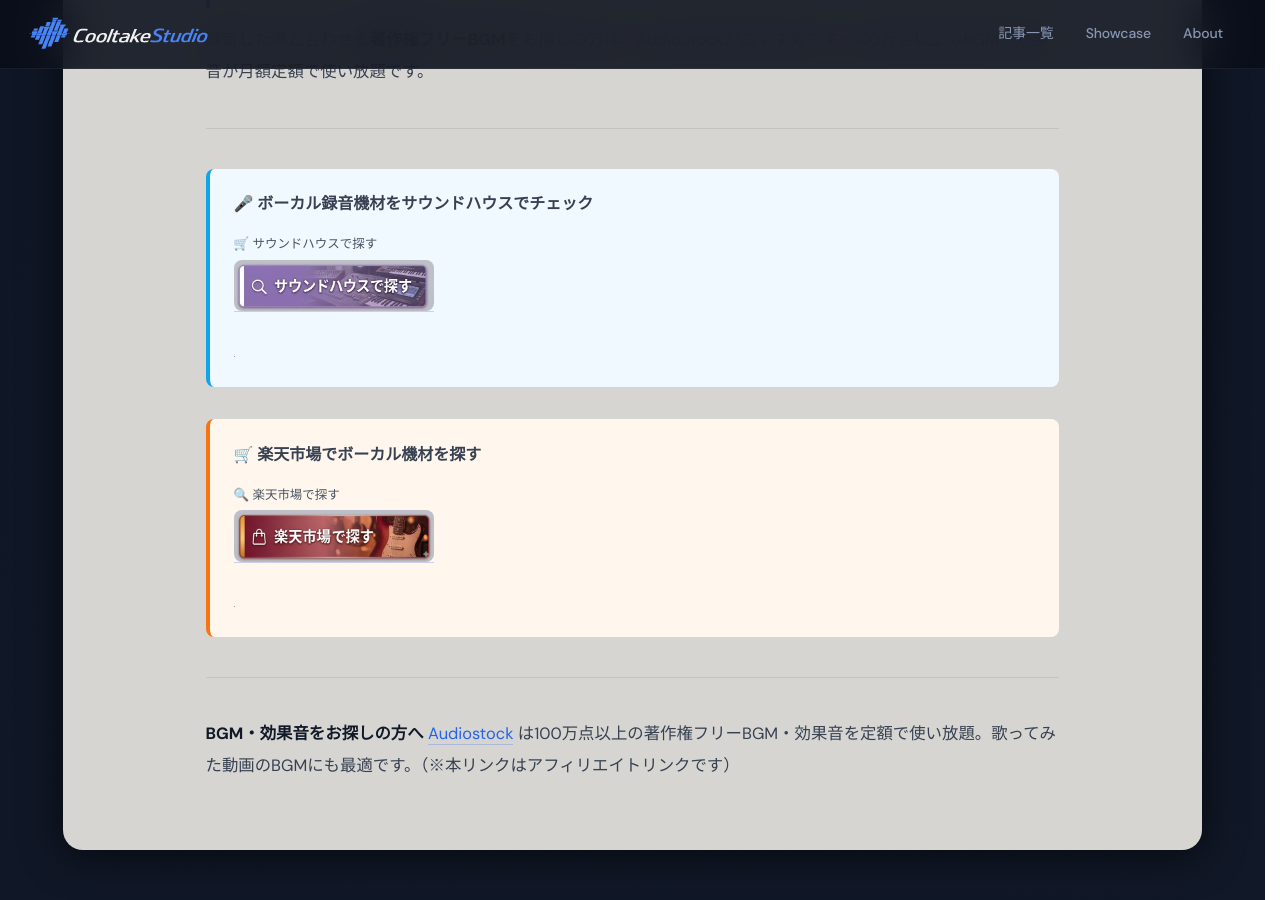
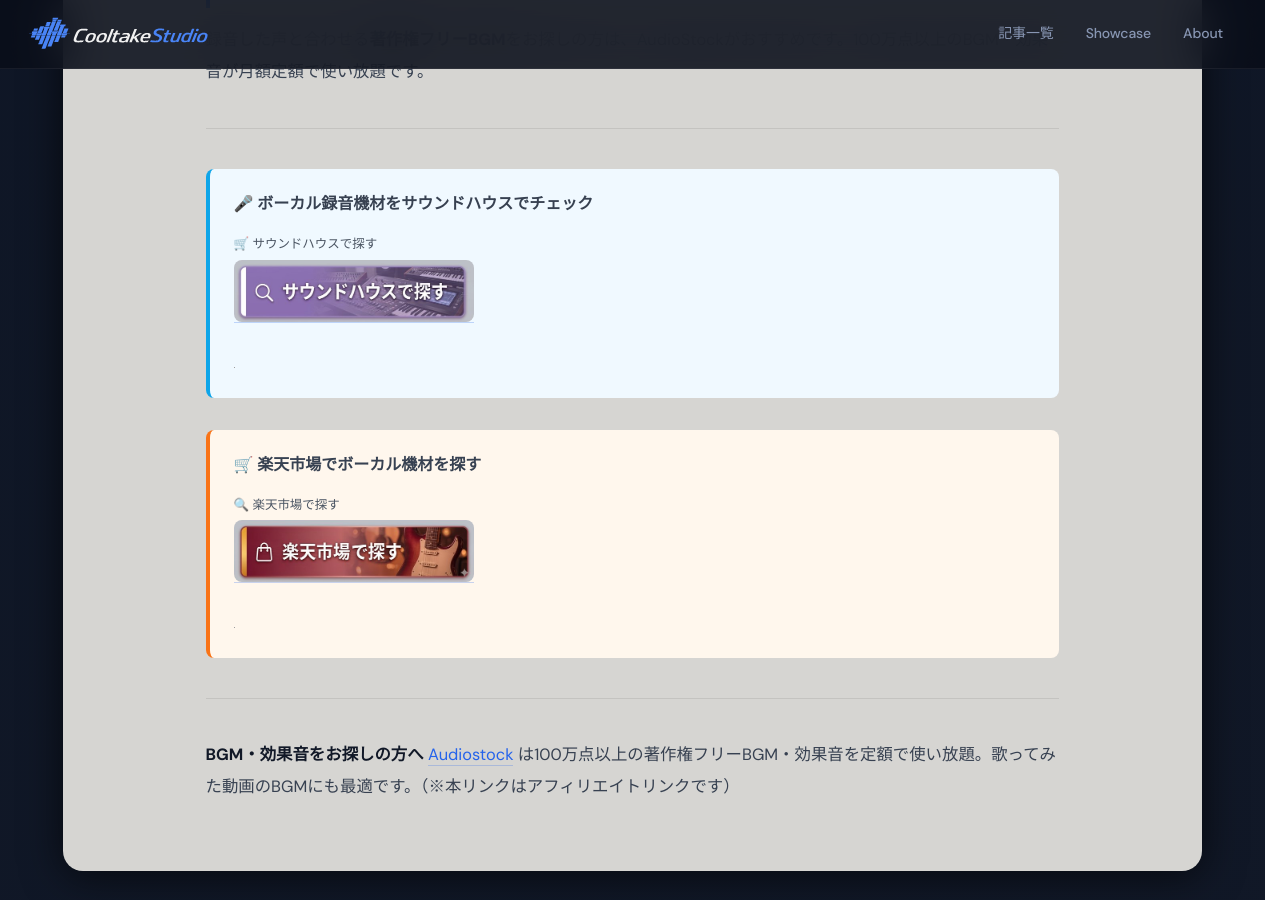
Before and after one commit to cooltake/cooltake-staging, a Jekyll site: the page built from _posts/2026-05-24-vocal-recording-guide.md, in a window 1280 px wide and 900 px high, scrolled down 4336 px. Built offline with Jekyll 4.4.1, drawn with Linux system fonts in a browser that asks for light colours; some web fonts are replaced; grey boxes are pictures that could not be loaded.

```diff
--- a/_posts/2026-05-24-vocal-recording-guide.md
+++ b/_posts/2026-05-24-vocal-recording-guide.md
@@ -115,14 +115,14 @@
 <div style="margin:2rem 0;padding:1.2rem 1.5rem;background:#f0f9ff;border-left:4px solid #0ea5e9;border-radius:8px;">
 <p style="margin:0 0 .6rem;font-weight:bold;font-size:1rem;">🎤 ボーカル録音機材をサウンドハウスでチェック</p>
 <div style="margin:.8rem 0;"><span style="display:block;font-size:.78rem;color:#4b5563;margin-bottom:3px;margin-top:6px;">🛒 サウンドハウスで探す</span>
-<a href="https://h.accesstrade.net/sp/cc?rk=01001xqc00os63&url=https%3A%2F%2Fwww.soundhouse.co.jp%2Fsearch%2Findex%2F%3Fsearch_all%3D%25E3%2583%9C%25E3%2582%AB%25E3%2583%AB%2B%25E3%2583%9E%25E3%2582%A4%25E3%2582%AF%2B%25E5%25AE%2585%25E9%258C%25B2" rel="nofollow" referrerpolicy="no-referrer-when-downgrade" style="display:inline-block;text-decoration:none;"><img src="/assets/images/btn-soundhouse.jpg" alt="サウンドハウスで探す" width="200" style="height:auto;border-radius:8px;display:block;"></a></div>
+<a href="https://h.accesstrade.net/sp/cc?rk=01001xqc00os63&url=https%3A%2F%2Fwww.soundhouse.co.jp%2Fsearch%2Findex%2F%3Fsearch_all%3D%25E3%2583%9C%25E3%2582%AB%25E3%2583%AB%2B%25E3%2583%9E%25E3%2582%A4%25E3%2582%AF%2B%25E5%25AE%2585%25E9%258C%25B2" rel="nofollow" referrerpolicy="no-referrer-when-downgrade" style="display:inline-block;text-decoration:none;"><img src="/assets/images/btn-soundhouse.jpg" alt="サウンドハウスで探す" width="240" style="height:auto;border-radius:8px;display:block;"></a></div>
 <img src="https://h.accesstrade.net/sp/rr?rk=01001xqc00os63" width="1" height="1" border="0" alt="" loading="lazy">
 </div>
 
 <div style="margin:2rem 0;padding:1.2rem 1.5rem;background:#fff7ed;border-left:4px solid #f97316;border-radius:8px;">
 <p style="margin:0 0 .6rem;font-weight:bold;font-size:1rem;">🛒 楽天市場でボーカル機材を探す</p>
 <div style="margin:.8rem 0;"><span style="display:block;font-size:.78rem;color:#4b5563;margin-bottom:3px;margin-top:6px;">🔍 楽天市場で探す</span>
-<a href="https://hb.afl.rakuten.co.jp/hgc/0b15ddc7.28c5c9ed.0b15ddc8.5d23dd4d/?pc=https%3A%2F%2Fsearch.rakuten.co.jp%2Fsearch%2Fmall%2F%25E3%2583%9C%25E3%2582%AB%25E3%2583%AB%2B%25E5%25AE%2585%25E9%258C%25B2%2B%25E3%2583%9E%25E3%2582%A4%25E3%2582%AF%2F" rel="nofollow" referrerpolicy="no-referrer-when-downgrade" style="display:inline-block;text-decoration:none;"><img src="/assets/images/btn-rakuten.jpg" alt="楽天市場で探す" width="200" style="height:auto;border-radius:8px;display:block;"></a></div>
+<a href="https://hb.afl.rakuten.co.jp/hgc/0b15ddc7.28c5c9ed.0b15ddc8.5d23dd4d/?pc=https%3A%2F%2Fsearch.rakuten.co.jp%2Fsearch%2Fmall%2F%25E3%2583%9C%25E3%2582%AB%25E3%2583%AB%2B%25E5%25AE%2585%25E9%258C%25B2%2B%25E3%2583%9E%25E3%2582%A4%25E3%2582%AF%2F" rel="nofollow" referrerpolicy="no-referrer-when-downgrade" style="display:inline-block;text-decoration:none;"><img src="/assets/images/btn-rakuten.jpg" alt="楽天市場で探す" width="240" style="height:auto;border-radius:8px;display:block;"></a></div>
 <img src="//i.moshimo.com/af/i/impression?a_id=5565352&amp;p_id=54&amp;pc_id=54&amp;pl_id=616" width="1" height="1" style="border:none;" alt="" loading="lazy">
 </div>
 
```
